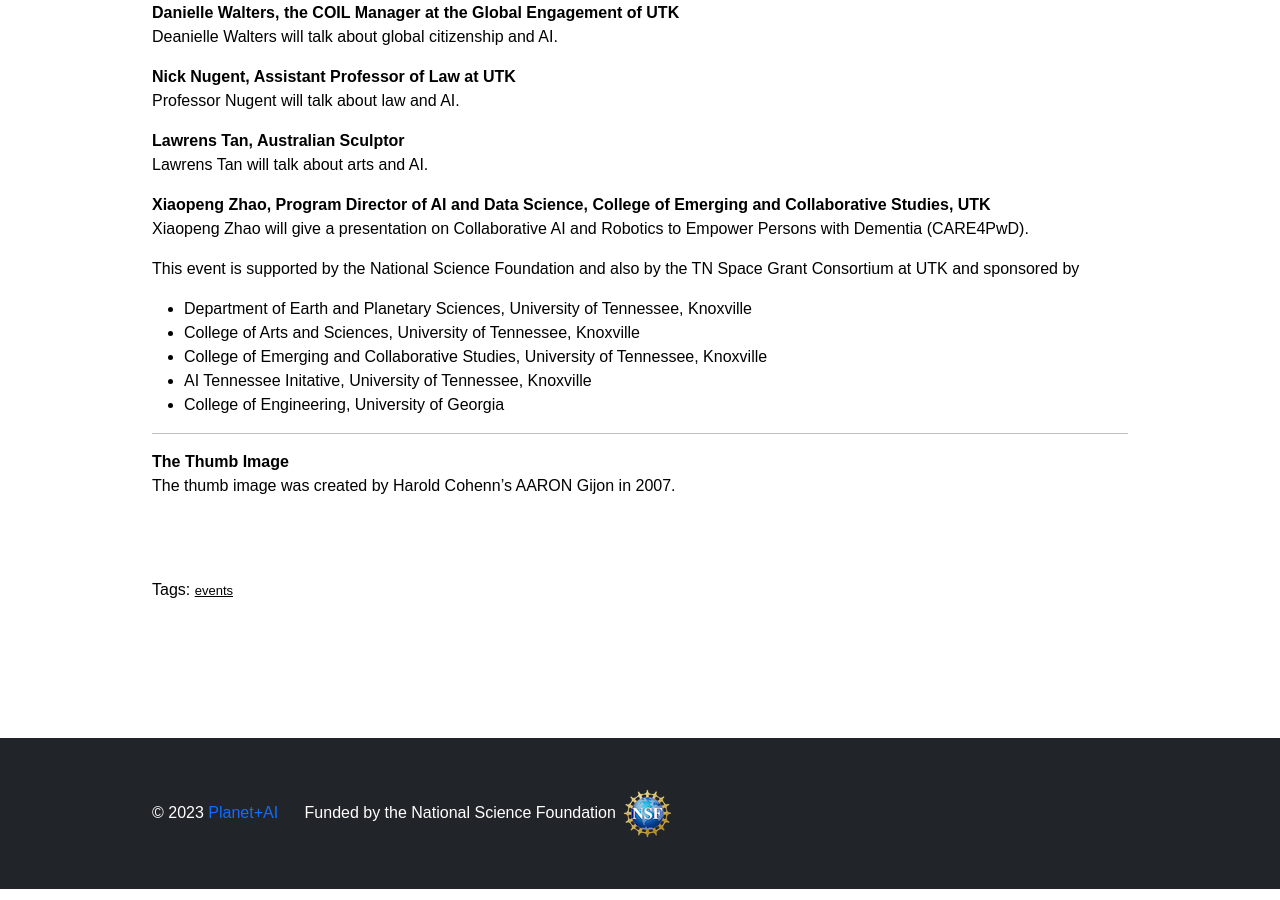
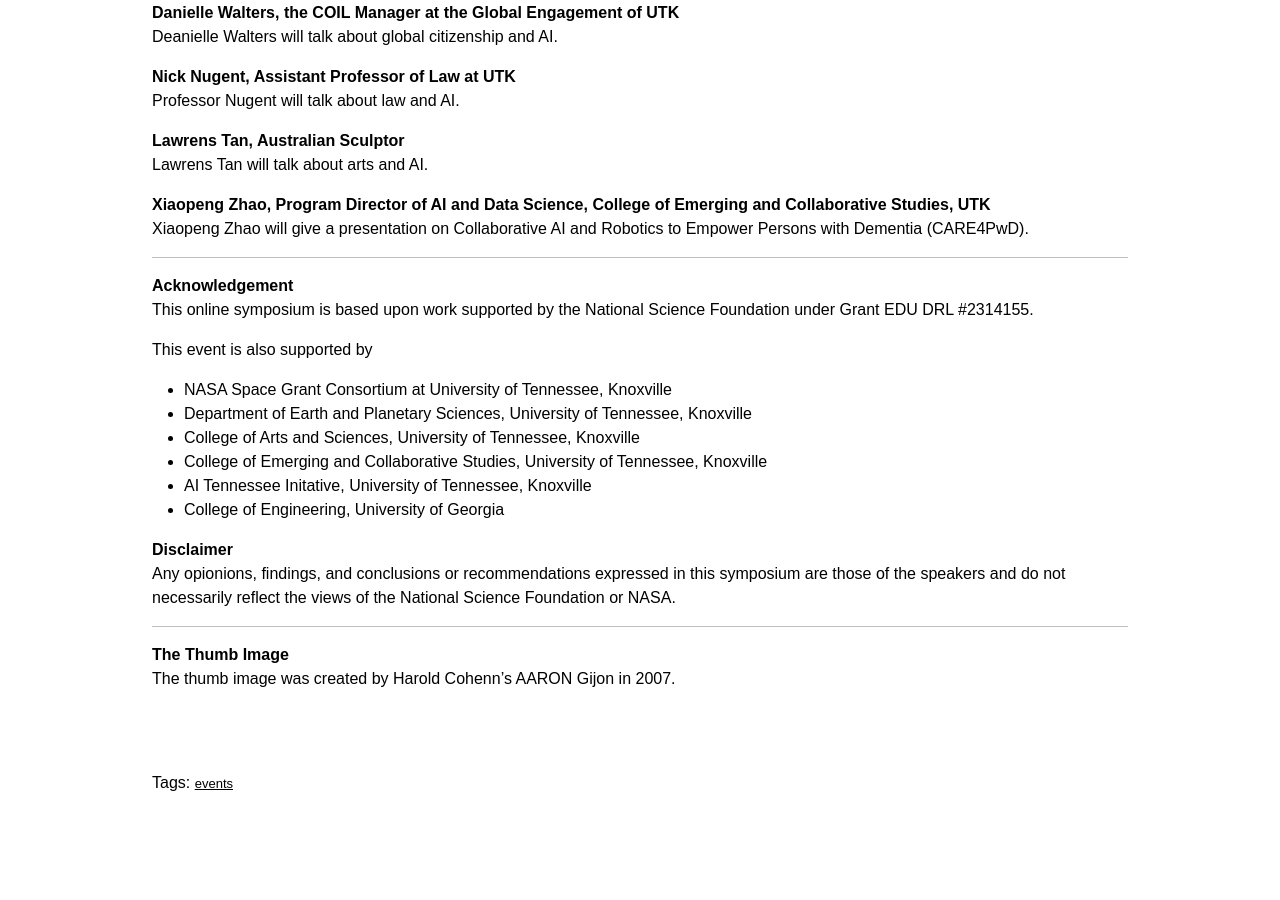
Before and after one commit to planet-ai-2023/planet-ai-2023.github.io, a Jekyll site: the page built from _posts/2024-2-26-online-symposium-communicaitons-on-ai-technologies-and-their-implications.md, in a window 1280 px wide and 900 px high, scrolled down 901 px. Built offline with Jekyll 4.4.1, drawn with Linux system fonts in a browser that asks for light colours.

Commit message:
Add files via upload

```diff
--- a/_posts/2024-2-26-online-symposium-communicaitons-on-ai-technologies-and-their-implications.md
+++ b/_posts/2024-2-26-online-symposium-communicaitons-on-ai-technologies-and-their-implications.md
@@ -43,13 +43,20 @@ Lawrens Tan will talk about arts and AI.
 **Xiaopeng Zhao, Program Director of AI and Data Science, College of Emerging and Collaborative Studies, UTK**
 Xiaopeng Zhao will give a presentation on Collaborative AI and Robotics to Empower Persons with Dementia (CARE4PwD).
 
+------
+**Acknowledgement**
+This online symposium is based upon work supported by the National Science Foundation under Grant EDU DRL #2314155.
 
-This event is supported by the National Science Foundation and also by the TN Space Grant Consortium at UTK and sponsored by
+This event is also supported by
+- NASA Space Grant Consortium at University of Tennessee, Knoxville
 - Department of Earth and Planetary Sciences, University of Tennessee, Knoxville
 - College of Arts and Sciences, University of Tennessee, Knoxville
 - College of Emerging and Collaborative Studies, University of Tennessee, Knoxville
 - AI Tennessee Initative, University of Tennessee, Knoxville
 - College of Engineering, University of Georgia
+
+**Disclaimer**
+Any opionions, findings, and conclusions or recommendations expressed in this symposium are those of the speakers and do not necessarily reflect the views of the National Science Foundation or NASA.
 
 ------
 **The Thumb Image**
```
